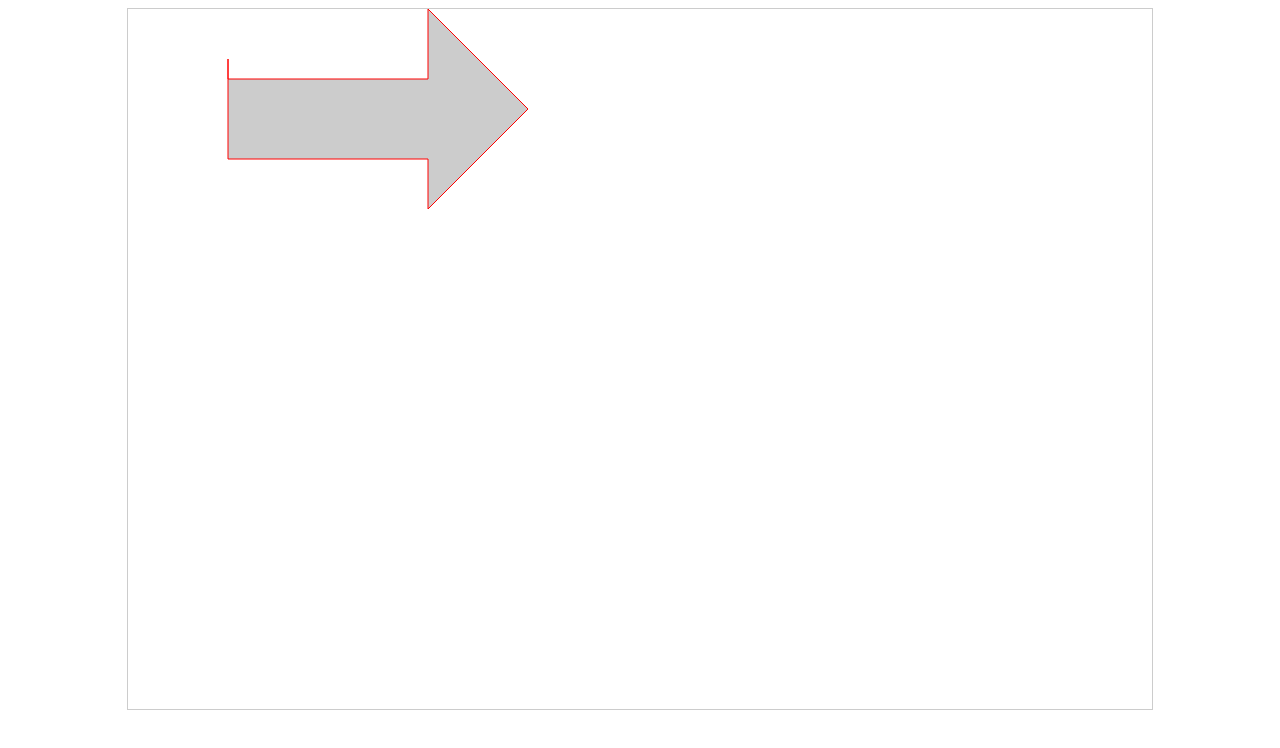
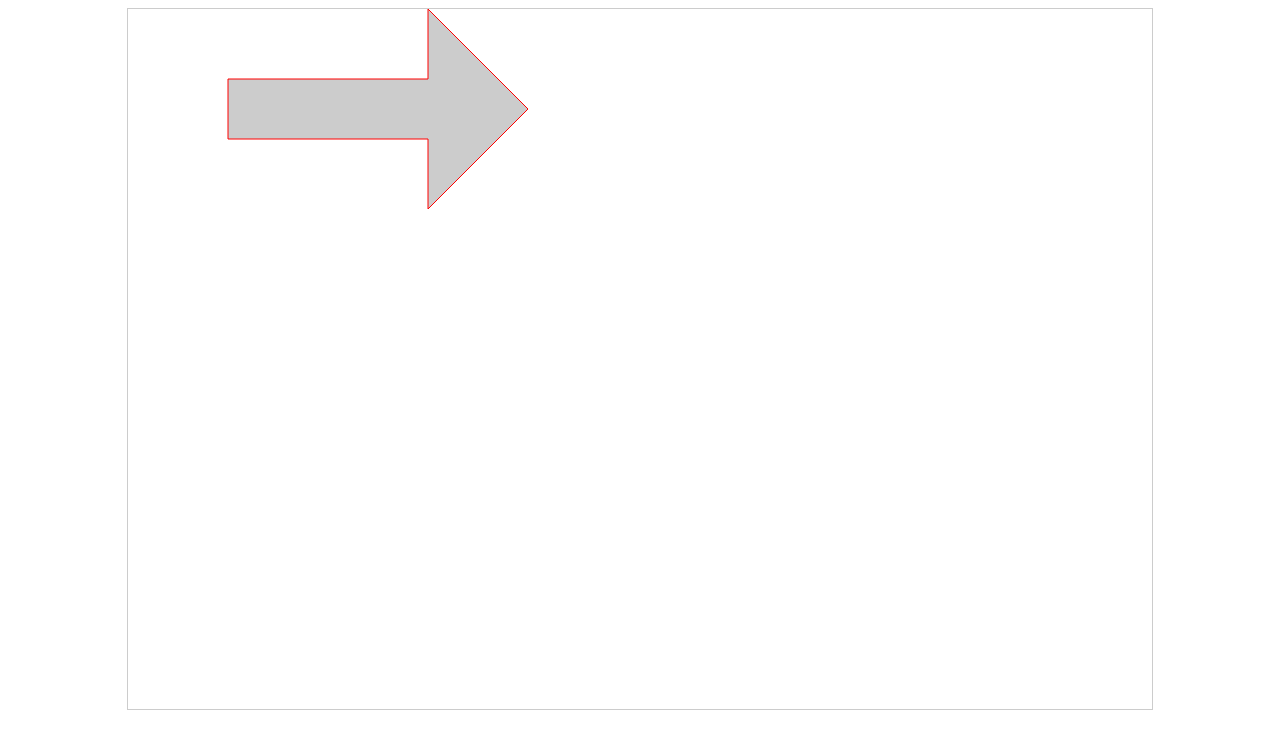
Before and after one commit to yctd1022/Newcanvas, a plain HTML site: page index1.html in a window 1280 px wide. Drawn offline with Linux system fonts and the light colour scheme.

Commit message:
Update index1.html

```diff
--- a/index1.html
+++ b/index1.html
@@ -17,9 +17,9 @@
     context.lineTo(300, 0);
     context.lineTo(400, 100);
     context.lineTo(300, 200);
-    context.lineTo(300, 150);
-    context.lineTo(100, 150);
-    context.lineTo(100, 50);
+    context.lineTo(300, 130);
+    context.lineTo(100, 130);
+    context.lineTo(100, 70);
     context.closePath();
     context.strokeStyle='red';
     context.fillStyle='#ccc';
```
